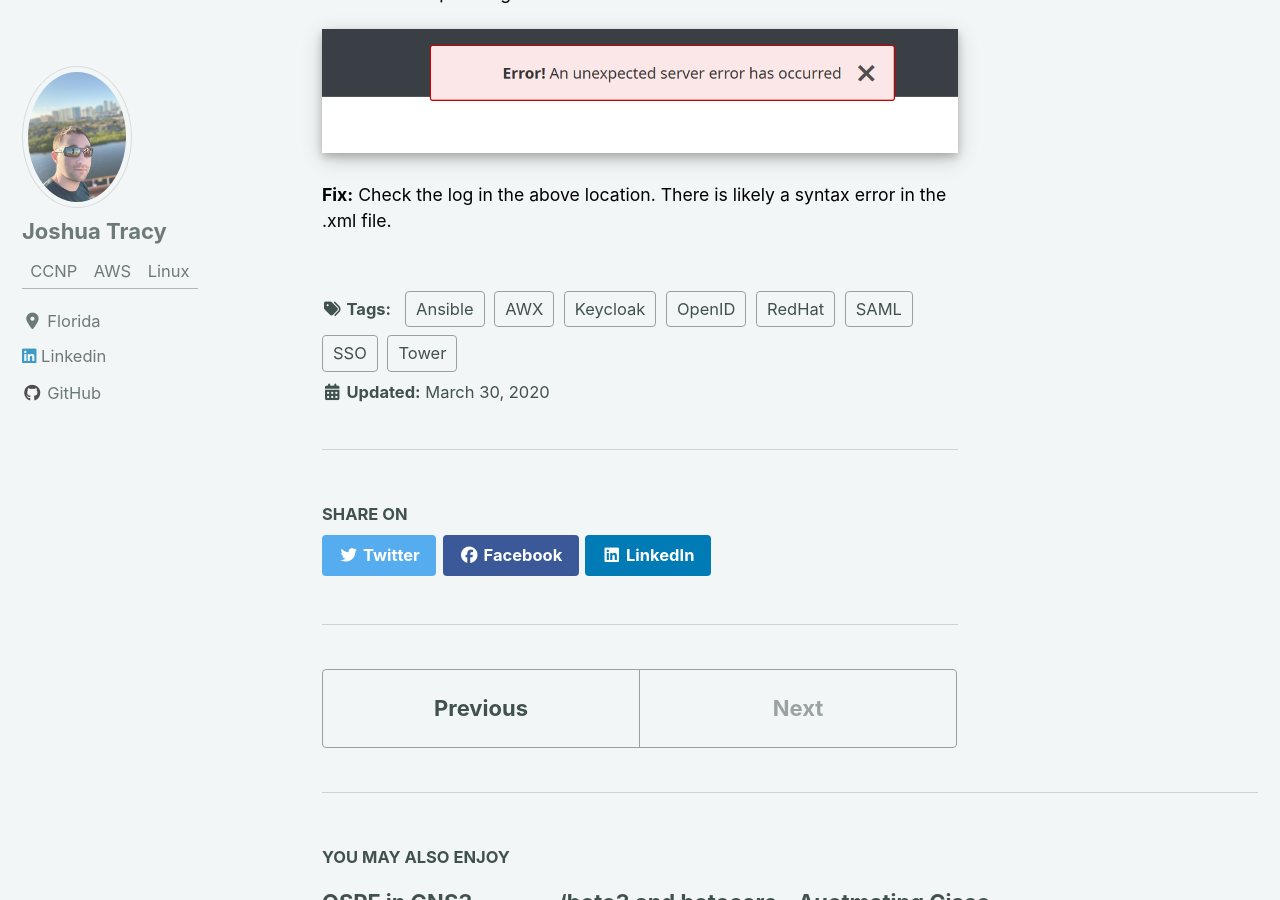
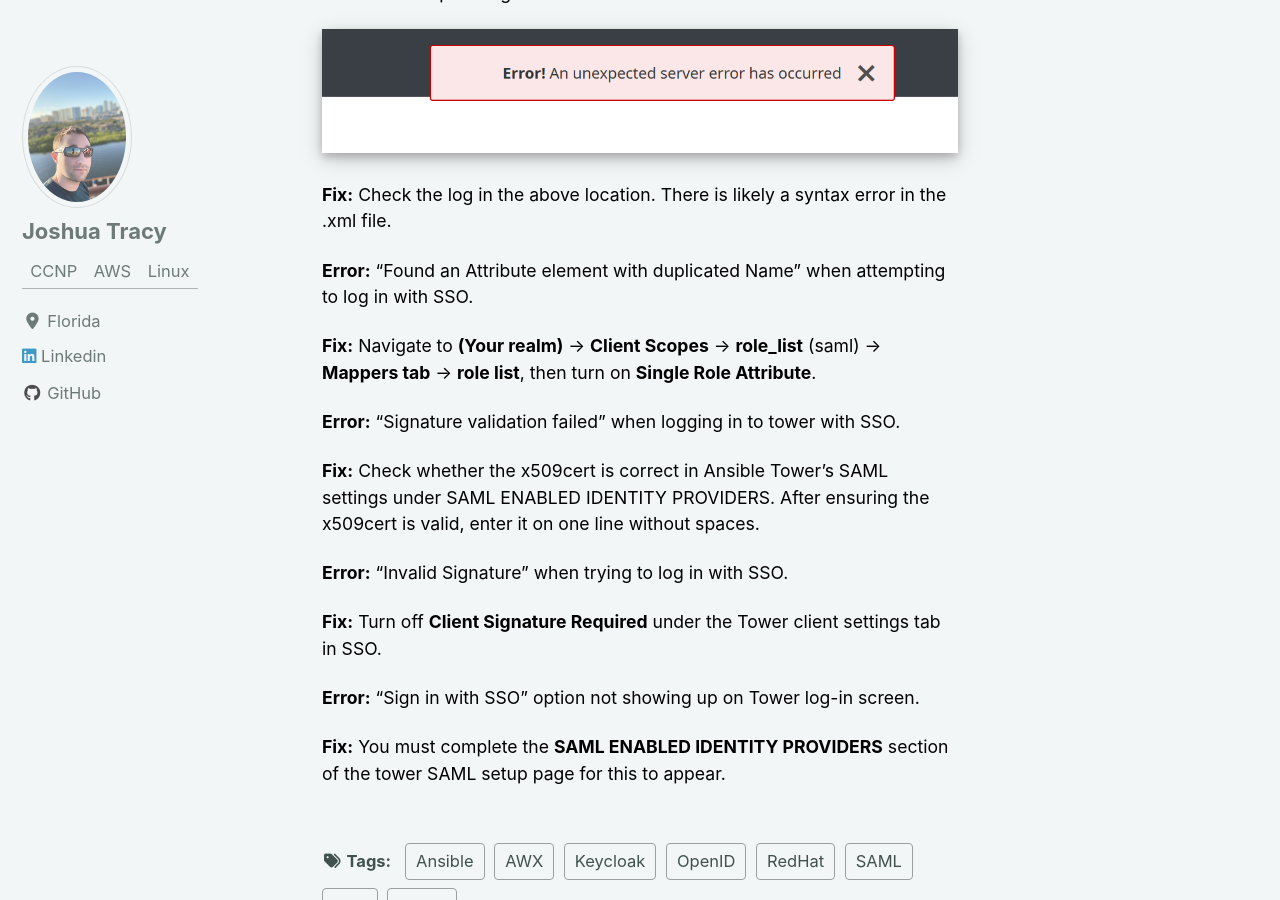
Before and after one commit to Josh-Tracy/Josh-Tracy.github.io, a Jekyll site: the page built from _posts/2020-03-30-Ansible_Tower_RedHatSSO.md, in a window 1280 px wide and 900 px high, scrolled down 7358 px. Built offline with Jekyll 4.4.1, drawn with Linux system fonts in a browser that asks for light colours; cached includes are drawn as plain includes; nearby versions of some CDN libraries; some of the changed text lies outside the part shown.

Commit message:
final touches

```diff
--- a/_posts/2020-03-30-Ansible_Tower_RedHatSSO.md
+++ b/_posts/2020-03-30-Ansible_Tower_RedHatSSO.md
@@ -232,3 +232,23 @@ If you run into issues during the configuration check here first.
 
 <b>Fix:</b> Check the log in the above location. There is likely a syntax error in the .xml file.
 {: style="color:black; font-size: 80%;"}
+
+<b>Error:</b> “Found an Attribute element with duplicated Name” when attempting to log in with SSO.
+{: style="color:black; font-size: 80%;"}
+<b>Fix:</b> Navigate to <b>(Your realm)</b> -> <b>Client Scopes</b> -> <b>role_list</b> (saml) -> <b>Mappers tab</b> -> <b>role list</b>, then turn on <b>Single Role Attribute</b>.
+{: style="color:black; font-size: 80%;"}
+
+<b>Error:</b> “Signature validation failed” when logging in to tower with SSO.
+{: style="color:black; font-size: 80%;"}
+<b>Fix:</b> Check whether the x509cert is correct in Ansible Tower’s SAML settings under SAML ENABLED IDENTITY PROVIDERS. After ensuring the x509cert is valid, enter it on one line without spaces.
+{: style="color:black; font-size: 80%;"}
+
+<b>Error:</b> “Invalid Signature” when trying to log in with SSO.
+{: style="color:black; font-size: 80%;"}
+<b>Fix:</b> Turn off <b>Client Signature Required</b> under the Tower client settings tab in SSO.
+{: style="color:black; font-size: 80%;"}
+
+<b>Error:</b> “Sign in with SSO” option not showing up on Tower log-in screen.
+{: style="color:black; font-size: 80%;"}
+<b>Fix:</b> You must complete the <b>SAML ENABLED IDENTITY PROVIDERS</b> section of the tower SAML setup page for this to appear.
+{: style="color:black; font-size: 80%;"}
```
